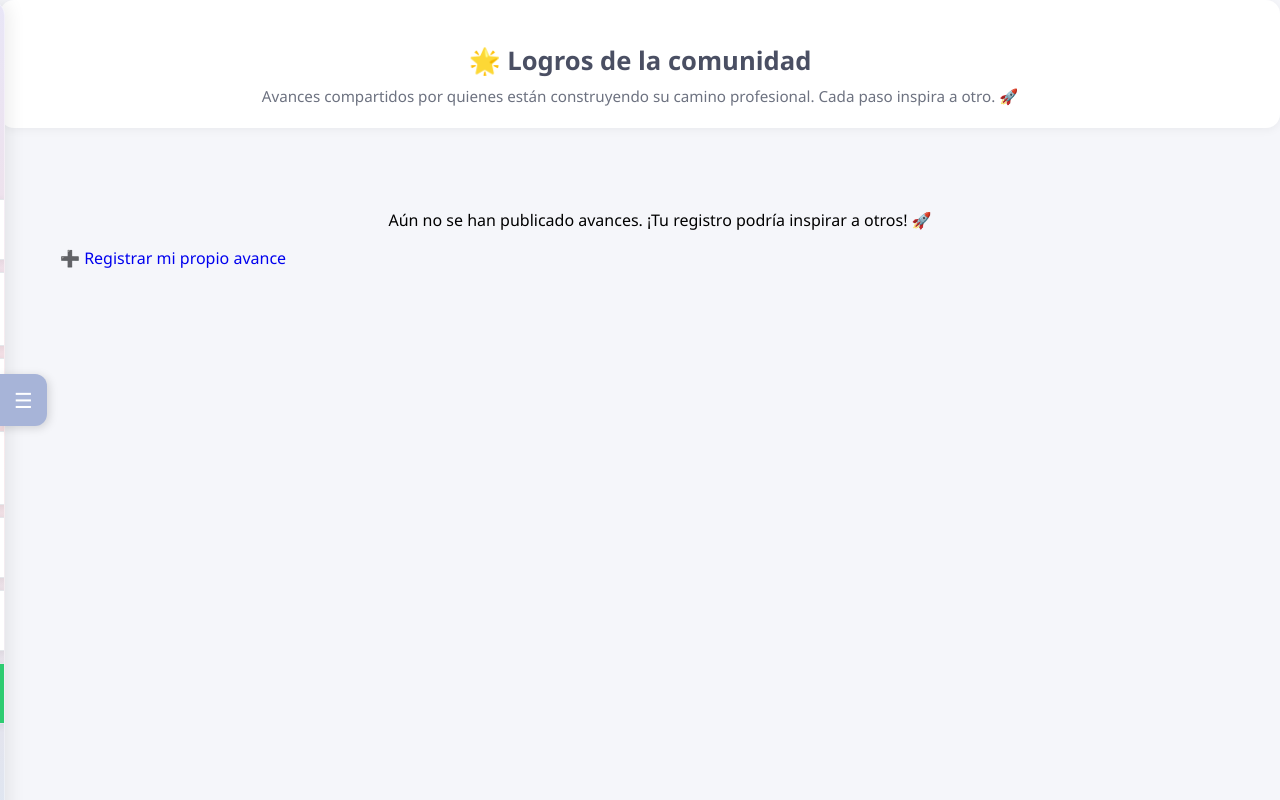
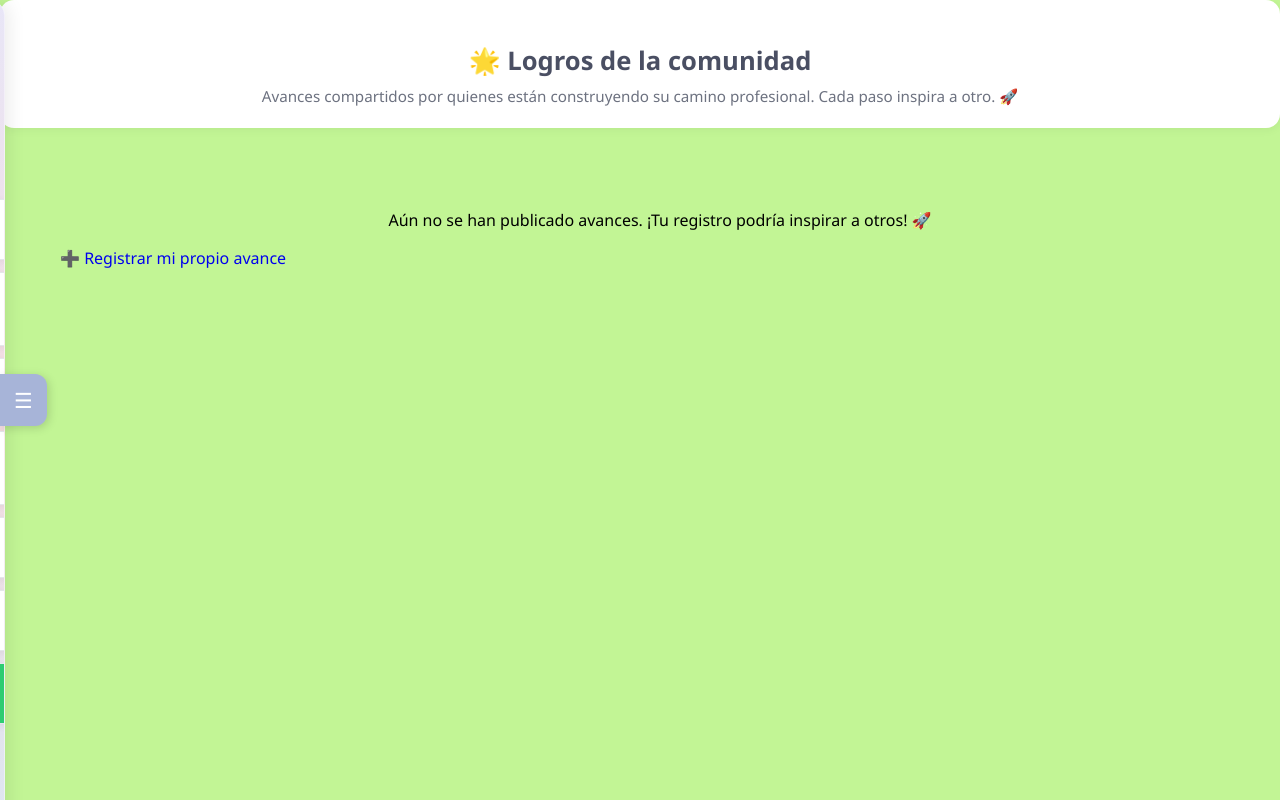
Before and after one commit to MarcoLogica/impulso, a Django app: page /comunidad/feed/ in a window 1280 px wide. Run offline with Django 5.2, Linux system fonts and the light colour scheme; the visitor is signed in with stand-in values (Sample User, id 1); data that the repository does not hold is empty.

Commit message:
fondo feed

```diff
--- a/base/templates/base/feed_comunitario.html
+++ b/base/templates/base/feed_comunitario.html
@@ -10,7 +10,7 @@
   /* --- RESET PARA EVITAR QUE EL SIDEBAR SE VEA --- */
 body {
   font-family: 'Segoe UI', sans-serif;
-  background-color: #f5f6fa;
+  background-color: #C2F595;
   margin: 0;
   padding: 0;
 }
```
